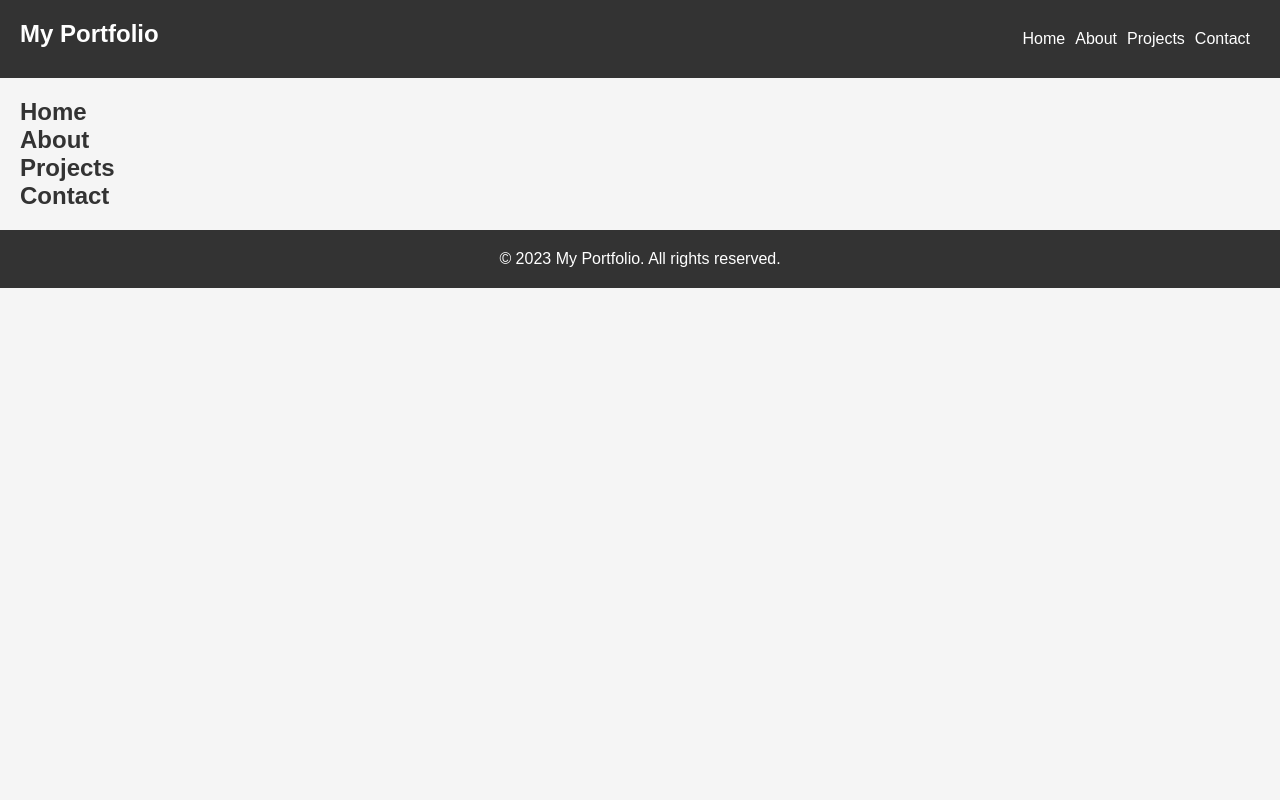
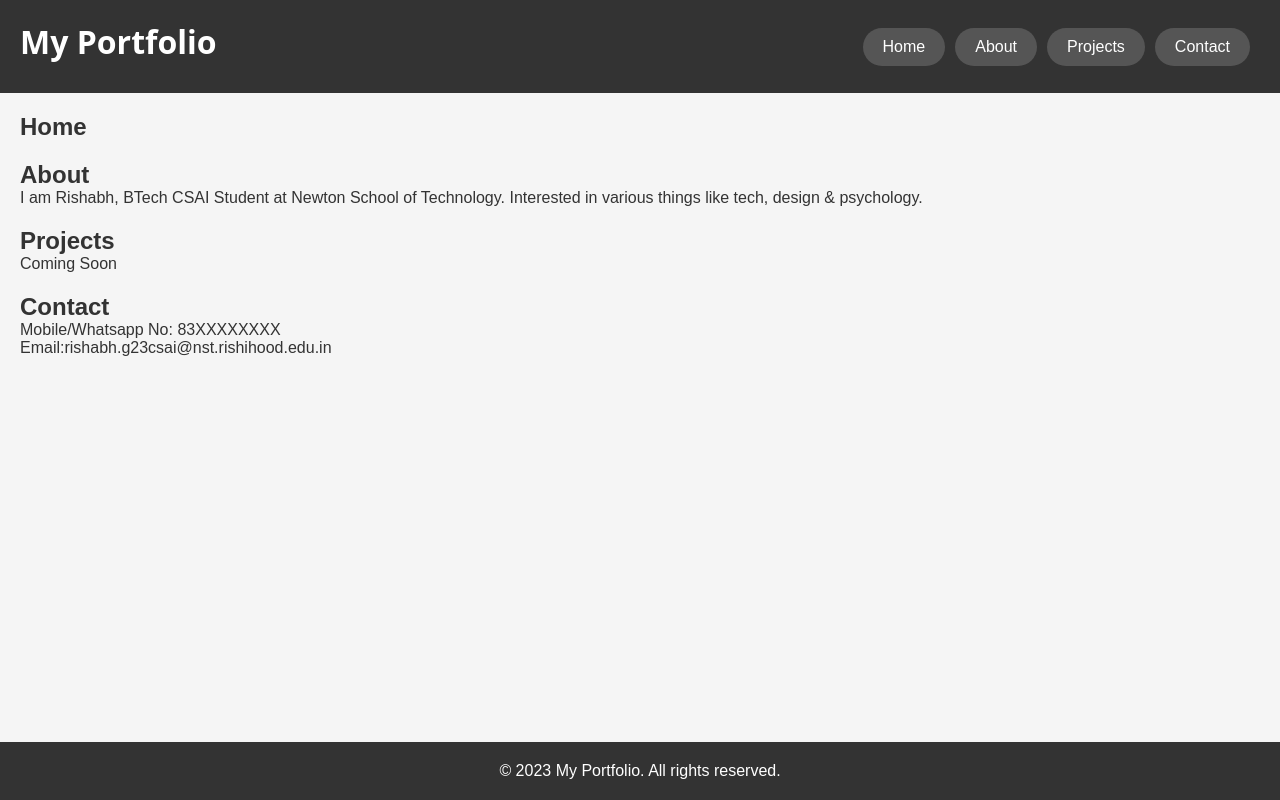
Before and after one commit to r69shabh/Portfolio, a plain HTML site: page portfolio.html in a window 1280 px wide. Drawn offline with Linux system fonts and the light colour scheme.

Commit message:
git commit -F /Users/rishabh/pgming/Portfolio/.git/COMMIT_EDITMSG

```diff
--- a/portfolio.css
+++ b/portfolio.css
@@ -6,6 +6,9 @@ body, h1, h2, h3, p, ul, li {
 
 /* Set background color and font styles */
 body {
+    display: flex;
+    flex-direction: column;
+    min-height: 100vh;
     background-color: #f5f5f5;
     font-family: Arial, sans-serif;
     color: #333;
@@ -22,8 +25,9 @@ header {
 }
 
 h1 {
-    font-size: 24px;
+    font-size: 32px;
     margin-bottom: 10px;
+    font-family:system-ui, -apple-system, BlinkMacSystemFont, 'Segoe UI', Roboto, Oxygen, Ubuntu, Cantarell, 'Open Sans', 'Helvetica Neue', sans-serif;
 }
 
 nav {
@@ -40,15 +44,35 @@ nav ul li {
 }
 
 nav ul li a {
+    display: inline-block;
+    padding: 10px 20px;
+    background-color: #555;
     color: #fff;
     text-decoration: none;
+    border-radius: 20px;
+}
+
+nav ul li a:hover {
+    background-color: #777;
 }
 
 /* Main content styles */
 main {
+    flex: 1;
     padding: 20px;
 }
 
+section {
+    margin-bottom: 20px;
+}
+
+h2#home{
+    font-size: 36px;
+    font-weight: bold;
+    text-transform: uppercase;
+    color: #333;
+    margin-bottom: 20px;
+}
 /* Footer styles */
 footer {
     background-color: #333;
--- a/portfolio.html
+++ b/portfolio.html
@@ -28,16 +28,20 @@
 
         <section id="about">
             <h2>About</h2>
-            <!-- Content for the about section -->
+            <p>I am Rishabh, BTech CSAI Student at Newton School of Technology. Interested in various things like tech, design & psychology.</p>
+
         </section>
 
         <section id="projects">
             <h2>Projects</h2>
+            <p>Coming Soon</p>
             <!-- Content for the projects section -->
         </section>
 
         <section id="contact">
             <h2>Contact</h2>
+            <p>Mobile/Whatsapp No: 83XXXXXXXX</p>
+            <p>Email:rishabh.g23csai@nst.rishihood.edu.in</p>
             <!-- Content for the contact section -->
         </section>
     </main>
```
